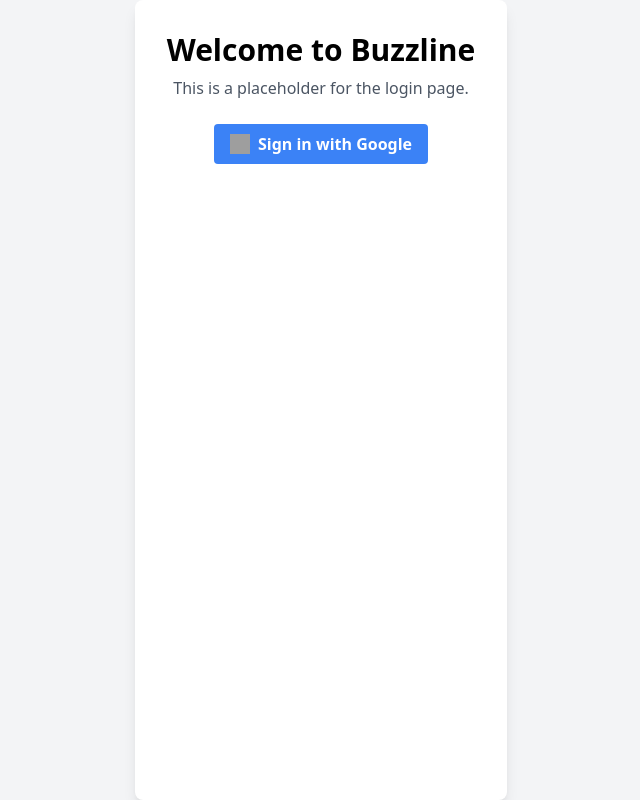
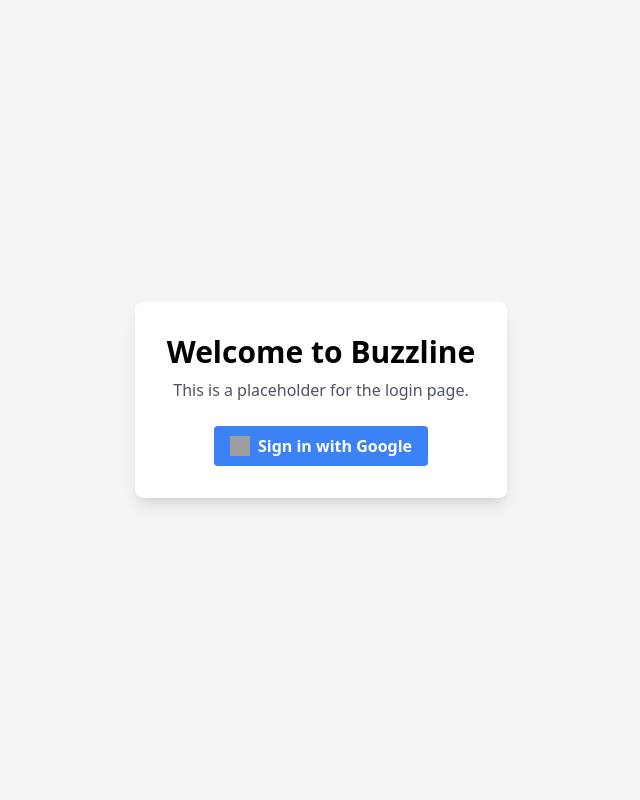
Before and after one commit to harshitdudhani/BuzzLine, a React (Vite) app in the folder my-chat-app/: page /login in a window 1280 px wide. Shown: the whole page, without its empty margins (319-959 px from the left). Built offline with nearby package versions, Linux system fonts and the light colour scheme; grey boxes are pictures that could not be loaded.

Commit message:
correcting error

```diff
--- a/my-chat-app/src/login_page.jsx
+++ b/my-chat-app/src/login_page.jsx
@@ -2,7 +2,7 @@
 
 const LoginPage = () => {
     return (
-        <div className="flex item-center justify-center h-screen bg-gray-100">
+        <div className="flex items-center justify-center h-screen bg-gray-100">
             <div className="text-center p-8 bg-white shadow-lg rounded-lg">
                 <h1 className="text-3xl font-bold mb-2">Welcome to Buzzline</h1>
                 <p className="text-gray-600 mb-6">This is a placeholder for the login page.</p>
```
